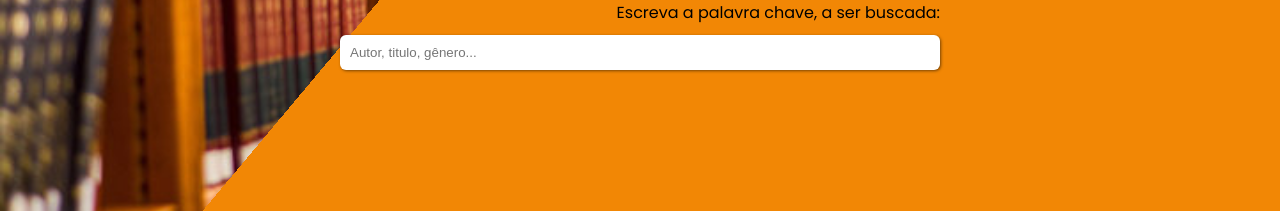
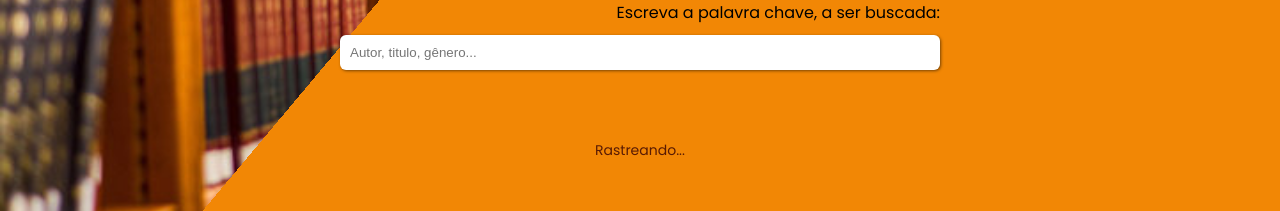
Before and after one commit to Luisgustavom1/BookTracker, a React (Create React App) app: page / in a window 1280 px wide. Shown: the part 315-526 px from the top of the page. Built offline with nearby package versions, Linux system fonts and the light colour scheme.

Commit message:
site pronto

```diff
--- a/src/components/cardsandmodal.js
+++ b/src/components/cardsandmodal.js
@@ -5,7 +5,7 @@ import Sair from '../assets/imgs/sair.png'
 export default function Cards({datas, loading}){
     const [keyPress, setKeyPress] = useState('')
     if(loading){
-        <div>Rastreando...</div>
+        return <div className='loading'>Rastreando...</div>
     }
 
     const closeModal = () => {
@@ -31,7 +31,7 @@ export default function Cards({datas, loading}){
                     </div>
             })}
         </div>
-
+            {}
         <div className='modal'>
             {datas.map((data) => {
                 if(data.id == keyPress){
--- a/src/styles/body.css
+++ b/src/styles/body.css
@@ -40,3 +40,9 @@ input{
     border-radius: .6rem;
     box-shadow: 1px 1px 3px rgba(0, 0, 0, .5);
 }
+.loading{
+    text-align: center;
+    color: #591b04;
+    padding-top: 7rem;
+    font-size: 1.4rem;
+}
--- a/src/styles/modal.css
+++ b/src/styles/modal.css
@@ -28,6 +28,13 @@
     grid-template-rows: 6rem auto;
     position: static;
 }
+.modal .modal-wrapper::-webkit-scrollbar{
+    width: .5rem;
+}
+.modal .modal-wrapper::-webkit-scrollbar-thumb{
+    background-color: #591b04;
+    border-radius: .6rem;
+}
 
 .modal .modal-wrapper .header{
     grid-row: 1/2;
@@ -49,10 +56,10 @@
     margin: 2rem 0 6rem 6rem;
 }
 .modal .modal-wrapper .information{
-    margin-left: 1.5rem;
     display: flex;
     flex-direction: column;
     gap: 2rem;
+    padding: 0 1.5rem;
 
     grid-column: 2/3;
     grid-row: 2/3;
```
